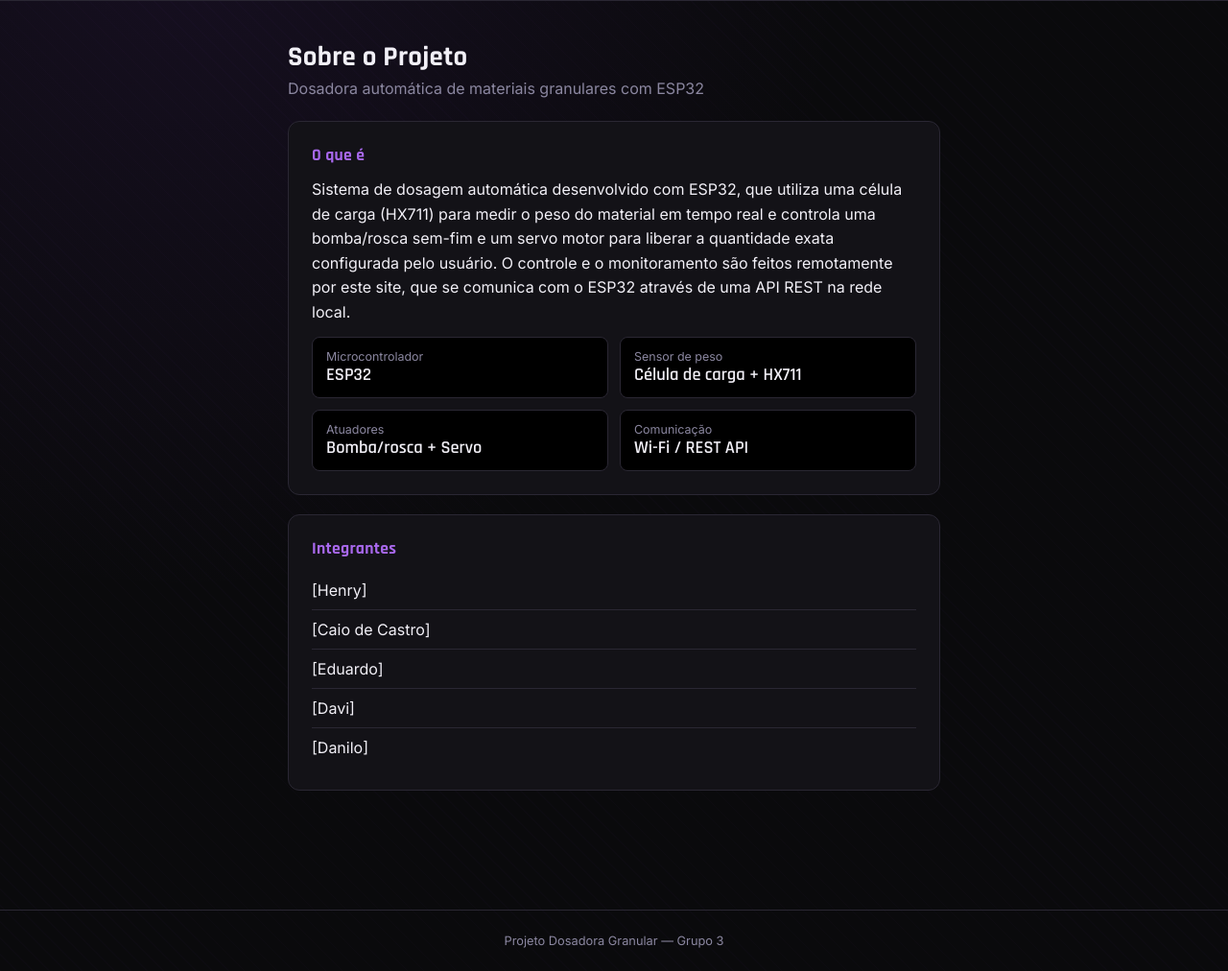
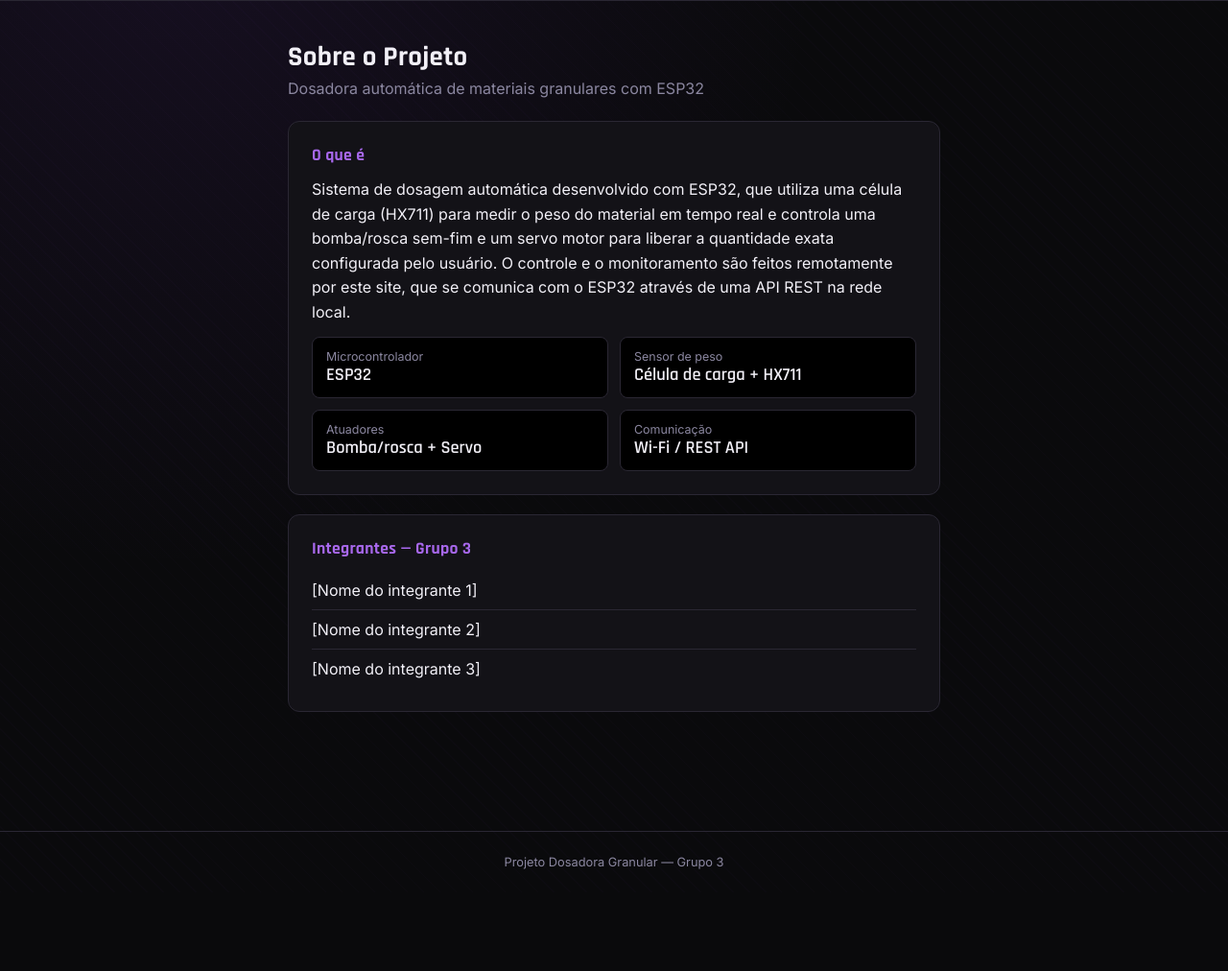
Before and after one commit to haruzx8-evolt/Dosadora-ESP32, a plain HTML site: page sobre.html in a window 1280 px wide. Shown: the part 70-1082 px from the top of the page at 96% size. After the commit the page ends 1000 px from the top, so only its background shows below. Drawn offline with Linux system fonts and the light colour scheme.

Commit message:
Add files via upload

```diff
--- a/sobre.html
+++ b/sobre.html
@@ -93,13 +93,11 @@
     </section>
 
     <section class="painel">
-      <h2>Integrantes</h2>
+      <h2>Integrantes — Grupo 3</h2>
       <ul class="integrantes">
-        <li>[Henry]</li>
-        <li>[Caio de Castro]</li>
-        <li>[Eduardo]</li>
-         <li>[Davi]</li>
-        <li>[Danilo]</li>
+        <li>[Nome do integrante 1]</li>
+        <li>[Nome do integrante 2]</li>
+        <li>[Nome do integrante 3]</li>
       </ul>
     </section>
   </main>
```
